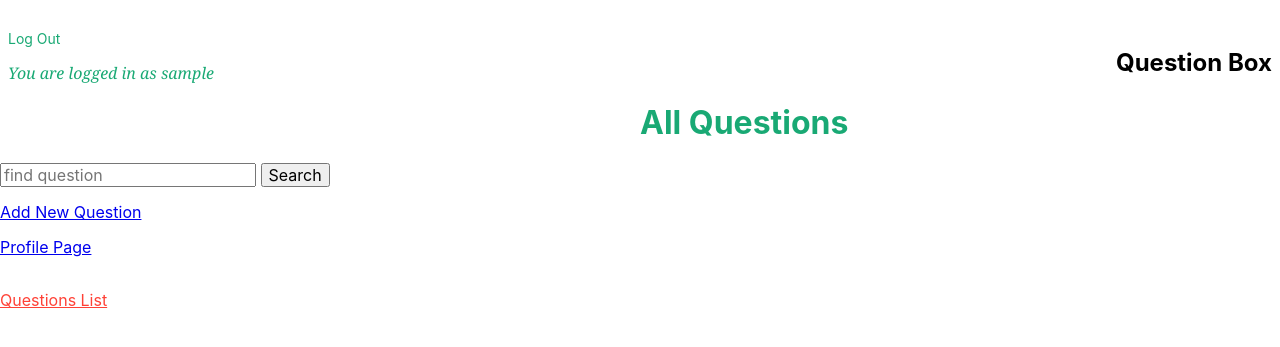
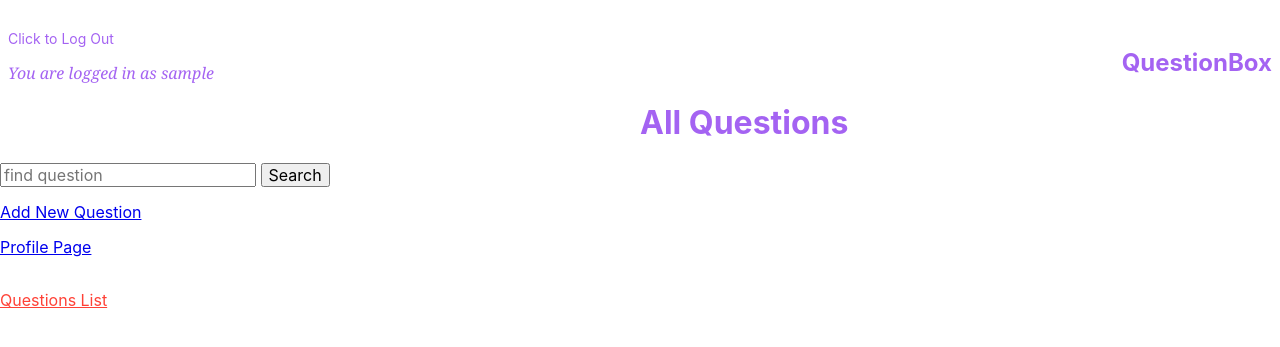
Before and after one commit to momentum-team-2/question-box-rajeekarunaratne, a Django app: page /core/ in a window 1280 px wide. Shown: the top 347 px of the page. Run offline with Django 3.2, Linux system fonts and the light colour scheme; the visitor is signed in with stand-in values (Sample User, id 1); data that the repository does not hold is empty; parts of the project's set-up code (start-up, migrations or seed data) failed here and were passed over.

Commit message:
mostly complete

```diff
--- a/core/models.py
+++ b/core/models.py
@@ -18,7 +18,7 @@ class Answer(models.Model):
     body = models.TextField()
     date_added = models.DateTimeField(auto_now_add=True)
     starred_by = models.ManyToManyField(User, related_name="starred_answers", blank=True)
-    accepted = models.BooleanField(default=False)
+    accepted = models.BooleanField(User, default=False)
 
 def get_available_questions_for_user(queryset, user):
     if user.is_authenticated:
--- a/templates/base.html
+++ b/templates/base.html
@@ -3,21 +3,21 @@
 <head>
     <meta charset="UTF-8">
     <meta name="viewport" content="width=device-width, initial-scale=1.0">
-    <title>Question Box</title>
+    <title>QuestionBox</title>
     <link rel="stylesheet" href="https://unpkg.com/tachyons@4.12.0/css/tachyons.min.css"/>
 </head>
 <body class="sans-serif">
         <div class="fl w-50 pa2">
             {% if user.is_authenticated %}
-            <a class="f6 link dib green dim mr3 mr4-ns" href="{% url 'auth_logout' %}">Log Out</a>
-            <p class="mr4 serif i green">You are logged in as {{ user.username }}</p>
+            <a class="f6 link dib light-purple dim mr3 mr4-ns" href="{% url 'auth_logout' %}">Click to Log Out</a>
+            <p class="mr4 serif i light-purple">You are logged in as {{ user.username }}</p>
             {% else %}
-            <a class="f6 link dib green dim mr3 mr4-ns" href="{% url 'auth_login' %}">Log In</a>
-            <a class="f6 dib green bg-animate  hover-black no-underline pv2 ph4 br-pill ba b--white-20" href={% url 'registration_register' %}>Register</a>
+            <a class="f6 link dib light-purple dim mr3 mr4-ns" href="{% url 'auth_login' %}">Log In</a>
+            <a class="f6 dib light-purple bg-animate  hover-black no-underline pv2 ph4 br-pill ba b--white-20" href={% url 'registration_register' %}>Register</a>
             {% endif %}
         </div>
-        <div class="fl w-50 pa2 tr">
-            <h2>Question Box</h2>
+        <div class="fl w-50 pa2 tr light-purple">
+            <h2>QuestionBox</h2>
         </div>
     <div class="mw9 center">
         {% block content %}
--- a/templates/core/add_question.html
+++ b/templates/core/add_question.html
@@ -1,7 +1,7 @@
 {% extends "base.html" %}
 
 {% block content %}
-<div class="green">
+<div class="light-purple">
   <h1>Add Question</h1>
 </div>
 
--- a/templates/core/home.html
+++ b/templates/core/home.html
@@ -2,7 +2,7 @@
 
 {% block content %}
   <div>
-    <h1>'Question Box'</h1>
+    <h1>'QuestionBox'</h1>
     <p> <a href="{% url 'auth_login' %}">You may log-in here</a> or <a href="{% url 'registration_register' %}">Sign-up here</a>.</p>
   </div>
 {% endblock content %}
--- a/templates/core/list_questions.html
+++ b/templates/core/list_questions.html
@@ -1,7 +1,7 @@
 {% extends "base.html" %}
 
 {% block content %}
-<div class="green">
+<div class="light-purple">
   <h1>All Questions</h1>
 </div>
 
--- a/templates/core/profile.html
+++ b/templates/core/profile.html
@@ -1,7 +1,7 @@
 {% extends "base.html" %}
 
 {% block content %}
-<div class="green">
+<div class="light-purple">
     <h1>{{ user.username }}'s Profile</h1>
 </div>
 
--- a/templates/core/question_partial.html
+++ b/templates/core/question_partial.html
@@ -1,6 +1,6 @@
 {% block content %}
 
-<div class="w-26 pa3 b--green b--dashed bg-washed-green ma1">
+<div class="w-26 pa3 b--light-purple  bg-washed-red ma1 shadow-1">
     <a href="{% url 'show_question' pk=question.pk %}">
       <h2>{{ question.title }}</h2>
     </a>
```
Also changed, not shown: templates/core/show_question.html (+18 -11 lines), core/migrations/0005_auto_20200720_1347.py (added).
